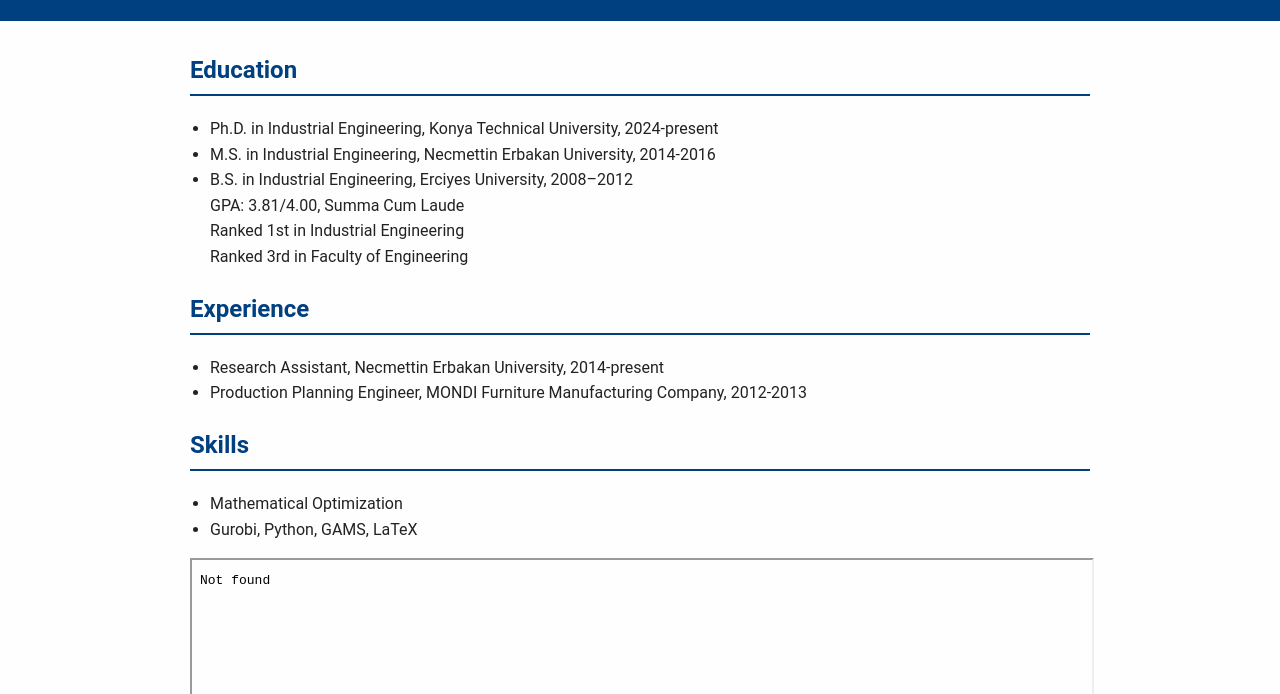
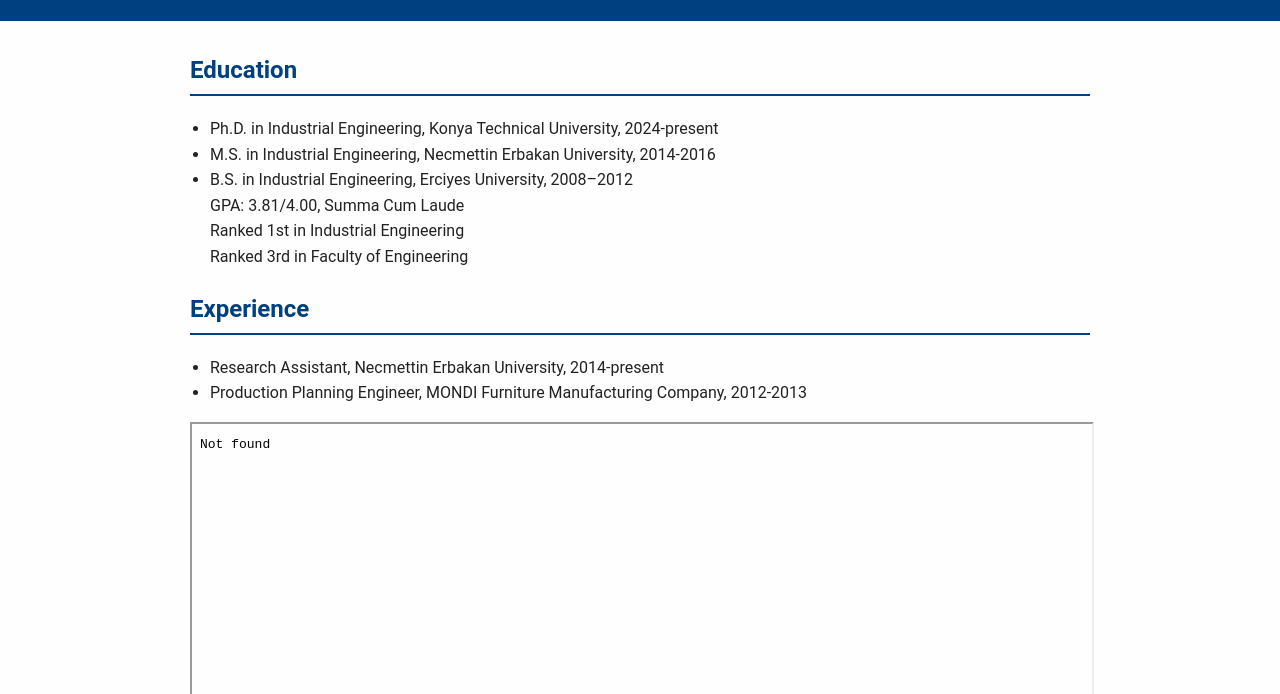
Before and after one commit to tubaulusoy/tubaulusoy.github.io, a plain HTML site: page cv.html in a window 1280 px wide. Shown: the part 106-800 px from the top of the page. Drawn offline with Linux system fonts and the light colour scheme.

Commit message:
Update cv.html

```diff
--- a/cv.html
+++ b/cv.html
@@ -40,10 +40,14 @@
         <li>Research Assistant, Necmettin Erbakan University, 2014-present </li>
         <li>Production Planning Engineer, MONDI Furniture Manufacturing Company, 2012-2013</li>
       </ul>
-      <h2>Skills</h2>
-      <ul>
-        <li>Mathematical Optimization</li>
-        <li>Gurobi, Python, GAMS, LaTeX</li>
+      <!--
+<h2>Skills</h2>
+<ul>
+  <li>Mathematical Optimization</li>
+  <li>Gurobi, Python, GAMS, LaTeX</li>
+</ul>
+-->
+
       </ul>
        <iframe src="cv.pdf" width="100%" height="600px"></iframe>
 
```
